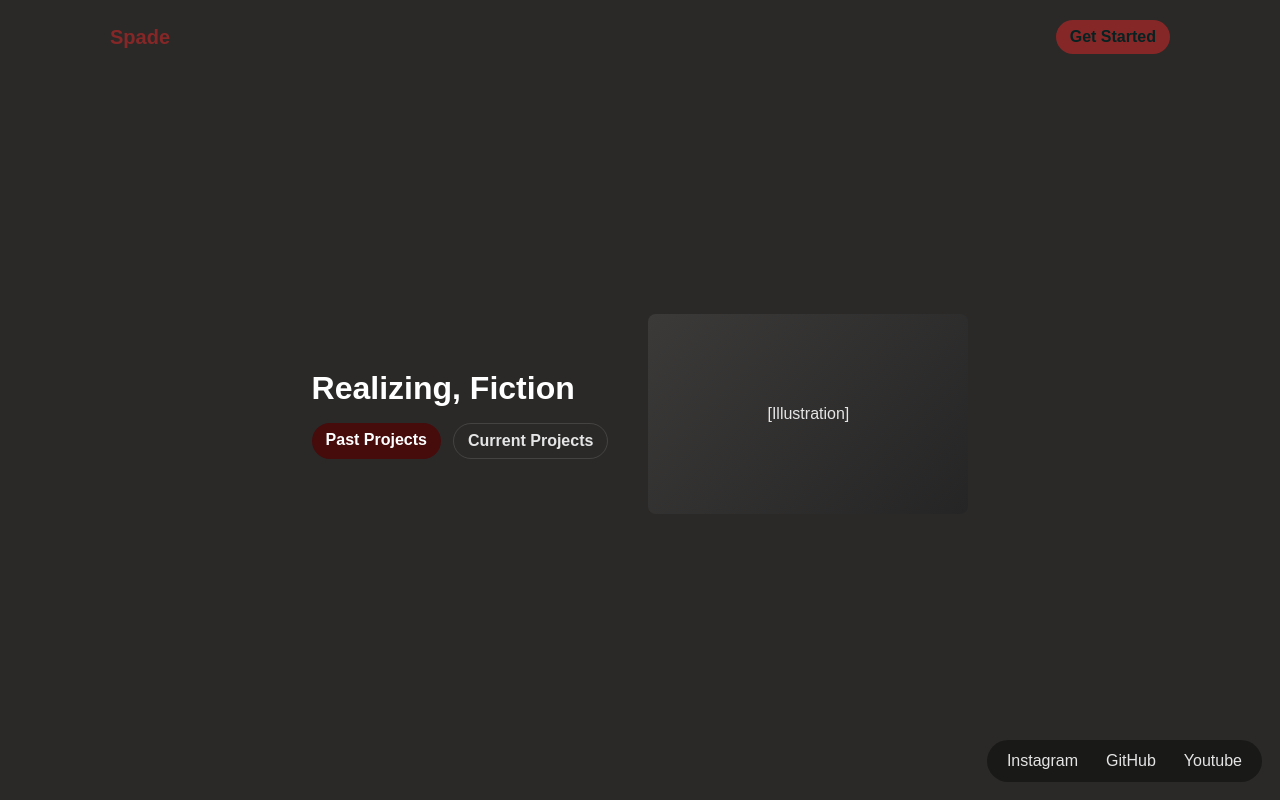
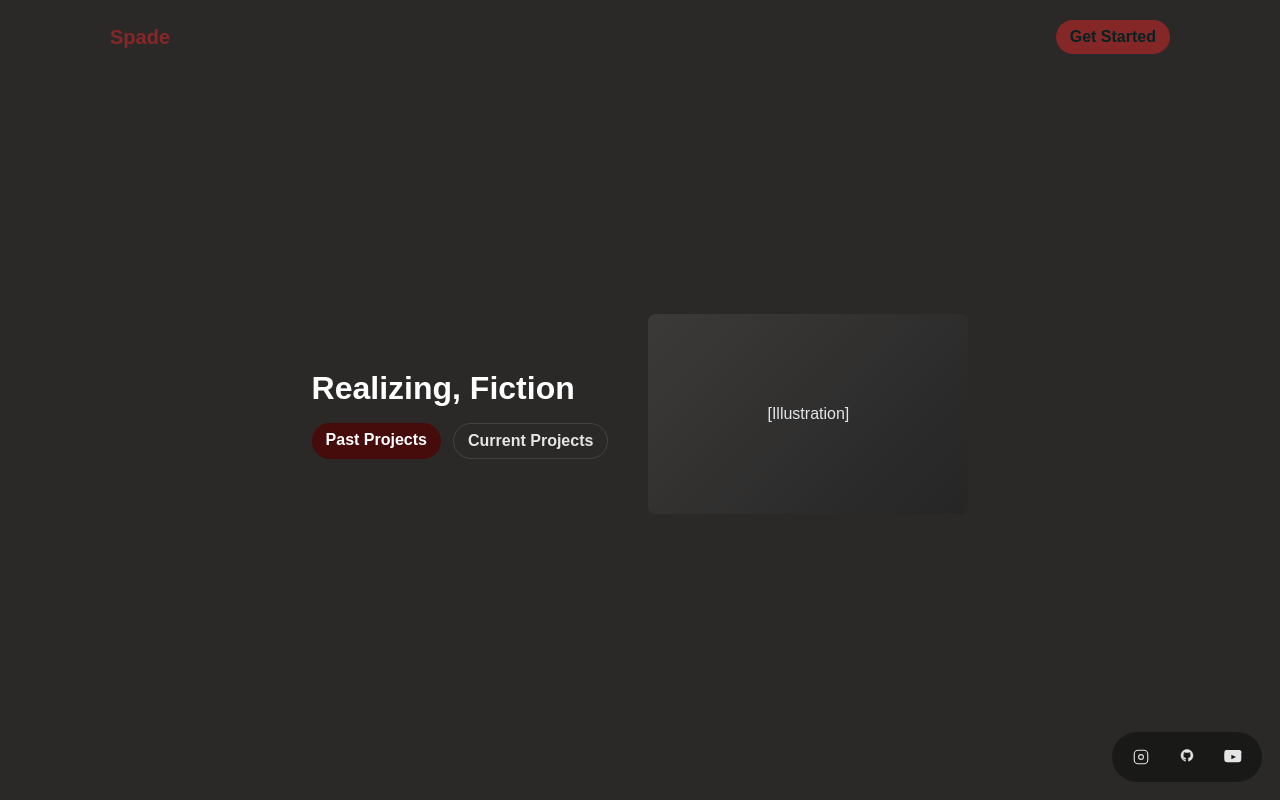
Before and after one commit to User-Spade/Nexus, a plain HTML site: page Index.html in a window 1280 px wide. Shown: the top 800 px of the page. Drawn offline with Linux system fonts and the light colour scheme.

Commit message:
Cleaning up some text

```diff
--- a/Index.html
+++ b/Index.html
@@ -61,9 +61,28 @@
     <!-- Quick links (bottom-right) -->
     <nav class="quick-links" aria-label="Quick links">
         <ul>
-            <li><a href="#features">Instagram</a></li>
-            <li><a href="#pricing">GitHub</a></li>
-            <li><a href="#contact">Youtube</a></li>
+            <div class="social-links">
+                        <a class="social" href="https://www.instagram.com/userspade/" target="_blank" rel="noopener noreferrer" aria-label="Instagram">
+                            <!-- Instagram SVG -->
+                            <svg width="18" height="18" viewBox="0 0 24 24" fill="none" xmlns="http://www.w3.org/2000/svg" aria-hidden="true">
+                                <rect x="3" y="3" width="18" height="18" rx="5" stroke="currentColor" stroke-width="1.5"/>
+                                <circle cx="12" cy="12" r="3.2" stroke="currentColor" stroke-width="1.5"/>
+                                <circle cx="17.5" cy="6.5" r="0.5" fill="currentColor"/>
+                            </svg>
+                        </a>
+                        <a class="social" href="https://github.com/User-Spade" target="_blank" rel="noopener noreferrer" aria-label="GitHub">
+                            <!-- GitHub SVG -->
+                            <svg width="18" height="18" viewBox="0 0 24 24" fill="none" xmlns="http://www.w3.org/2000/svg" aria-hidden="true">
+                                <path d="M12 2C7.58 2 4 5.58 4 10c0 3.54 2.29 6.54 5.47 7.59.4.07.55-.17.55-.38 0-.19-.01-.82-.01-1.49-2.01.37-2.53-.49-2.69-.94-.09-.23-.48-.94-.82-1.13-.28-.15-.68-.52-.01-.53.63-.01 1.08.58 1.23.82.72 1.21 1.87.87 2.33.66.07-.52.28-.87.51-1.07-1.78-.2-3.64-.89-3.64-3.95 0-.87.31-1.59.82-2.15-.08-.2-.36-1.01.08-2.11 0 0 .67-.21 2.2.82.64-.18 1.32-.27 2-.27.68 0 1.36.09 2 .27 1.53-1.04 2.2-.82 2.2-.82.44 1.1.16 1.91.08 2.11.51.56.82 1.28.82 2.15 0 3.07-1.87 3.75-3.65 3.95.29.25.54.73.54 1.48 0 1.07-.01 1.93-.01 2.2 0 .21.15.46.55.38C17.71 16.54 20 13.54 20 10c0-4.42-3.58-8-8-8z" stroke="currentColor" stroke-width="0.6" fill="currentColor"/>
+                            </svg>
+                        </a>
+                        <a class="social" href="https://www.youtube.com/@PokeSpadius" target="_blank" rel="noopener noreferrer" aria-label="YouTube">
+                            <!-- YouTube SVG -->
+                            <svg width="18" height="18" viewBox="0 0 24 24" fill="currentColor" xmlns="http://www.w3.org/2000/svg" aria-hidden="true">
+                                <path d="M23.5 6.2s-.2-1.6-.8-2.3c-.8-1-1.6-1-2-1.1C16.6 2.5 12 2.5 12 2.5h-.1s-4.6 0-8.6.2c-.5 0-1.4.1-2.2 1.1C.7 4.6.5 6.2.5 6.2S.3 8 .3 9.9v1.9c0 1.9.2 3.7.2 3.7s.2 1.6.8 2.3c.8 1 1.9 1 2.4 1.1 1.8.2 7.6.2 7.6.2s4.6 0 8.6-.2c.5 0 1.4-.1 2.2-1.1.6-.7.8-2.3.8-2.3s.2-1.8.2-3.7v-1.9c0-1.9-.2-3.7-.2-3.7zM9.8 15.1V8.9l6.2 3.1-6.2 3.1z" />
+                            </svg>
+                        </a>
+                    </div>
         </ul>
     </nav>
 </body>
--- a/Style.css
+++ b/Style.css
@@ -61,11 +61,16 @@ p {color: var(--muted); font-size: 18px; text-align: center;}
 .footer-col ul{list-style:none;padding:0;margin:0}
 .footer-col a{color:var(--muted);text-decoration:none}
 
+.social-links{margin:1px;display:flex;gap:10px;align-items:center}
+.social{color:var(--muted);display:inline-flex;align-items:center;justify-content:center;width:36px;height:36px;border-radius:6px;overflow:hidden}
+.social svg{display:block;width:18px;height:18px}
+.social:hover{color:#fff;background:rgba(255,255,255,0.04)}
+
 /* Quick links (fixed at bottom-right of viewport) */
 .quick-links{position:absolute;right:18px;bottom:18px;z-index:60}
 .quick-links ul{list-style:none;margin:0;padding:6px 10px;background:rgba(0,0,0,0.4);border-radius:999px;display:flex;flex-direction:row;gap:8px;align-items:center}
-.quick-links a{color:var(--muted);text-decoration:none;padding:6px 10px;display:inline-block;border-radius:6px}
-.quick-links a:hover{background:rgba(255,255,255,0.04);color:#fff}
+.quick-links a:not(.social){color:var(--muted);text-decoration:none;padding:6px 10px;display:inline-block;border-radius:6px}
+.quick-links a:not(.social):hover{background:rgba(255,255,255,0.04);color:#fff}
 
 @media (max-width:480px){
 	/* hide quick links on very small screens to avoid overlap */
```
